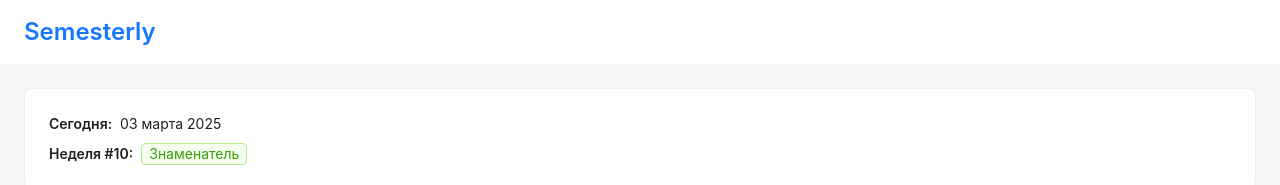
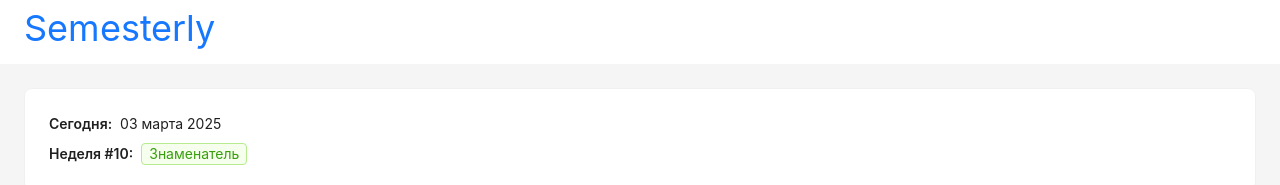
Before and after one commit to kosttiik/semesterly_frontend, a React (Vite) app: page / in a window 1280 px wide. Shown: the top 185 px of the page. Built offline with nearby package versions, Linux system fonts and the light colour scheme; no server answers.

Commit message:
Add fancy animations

```diff
--- a/package.json
+++ b/package.json
@@ -11,6 +11,7 @@
   },
   "dependencies": {
     "@ant-design/icons": "^5.6.1",
+    "@react-spring/web": "^9.7.5",
     "@reduxjs/toolkit": "^2.6.0",
     "antd": "^5.24.2",
     "axios": "^1.8.1",
@@ -25,8 +26,8 @@
   "devDependencies": {
     "@eslint/js": "^9.21.0",
     "@types/lodash": "^4.17.16",
-    "@types/react": "^19.0.10",
-    "@types/react-dom": "^19.0.4",
+    "@types/react": "^18.3.1",
+    "@types/react-dom": "^18.3.1",
     "@vitejs/plugin-react": "^4.3.4",
     "eslint": "^9.21.0",
     "eslint-config-prettier": "^10.0.2",
--- a/src/App.css
+++ b/src/App.css
@@ -5,10 +5,22 @@
     'Helvetica Neue', Arial, sans-serif;
 }
 
+/* Add this near the top of the file with other global styles */
+.layout {
+  overflow-x: hidden;
+  position: relative;
+  min-height: 100vh;
+  display: flex;
+  flex-direction: column;
+}
+
 /* Schedule viewer */
 .schedule-viewer {
   max-width: 100%;
   margin: 0 auto;
+  animation: fadeIn 0.3s ease-out; /* Reduced from 1s */
+  animation-delay: 0.1s; /* Reduced from 0.4s */
+  animation-fill-mode: both;
 }
 
 .schedule-table-container {
@@ -16,12 +28,19 @@
   background: white;
   border-radius: 8px;
   box-shadow: 0 2px 8px rgba(0, 0, 0, 0.1);
+  animation: fadeIn 0.3s ease-out; /* Reduced from 0.8s */
+  animation-delay: 0s; /* Removed delay */
+  animation-fill-mode: both;
+  backface-visibility: hidden;
+  transform: translateZ(0);
 }
 
 .schedule-table {
   width: 100%;
   border-collapse: collapse;
   table-layout: fixed;
+  transition: max-width 0.2s cubic-bezier(0.4, 0, 0.2, 1);
+  will-change: max-width;
 }
 
 .schedule-table th,
@@ -49,11 +68,16 @@
 .group-column {
   width: calc((100% - 100px) / var(--group-count, 1));
   text-align: center;
+  transition: width 0.2s cubic-bezier(0.4, 0, 0.2, 1); /* Faster transition */
+  animation: groupSlideIn 0.2s cubic-bezier(0.4, 0, 0.2, 1); /* Faster animation */
+  transform-origin: left center;
+  will-change: width, transform;
 }
 
 .schedule-table[data-groups='1'] .group-column {
   min-width: 300px;
   max-width: 800px;
+  transition-duration: 0.2s; /* Faster transition for first/last group */
 }
 
 .schedule-table[data-groups='1'] {
@@ -76,6 +100,8 @@
 .schedule-cell {
   vertical-align: top;
   min-height: 100px;
+  transition: width 0.2s cubic-bezier(0.4, 0, 0.2, 1);
+  will-change: width;
 }
 
 /* Card styling */
@@ -85,7 +111,7 @@
   border-radius: 4px;
   background-color: white;
   box-shadow: 0 2px 4px rgba(0, 0, 0, 0.05);
-  transition: all 0.4s ease; /* Slower animation */
+  transition: all 0.2s ease; /* Faster transition */
 }
 
 .lesson-card:hover {
@@ -237,3 +263,114 @@
   display: block;
   margin-bottom: 4px;
 }
+
+.text-semesterly {
+  color: #1677ff;
+}
+
+/* Animation keyframes */
+@keyframes slideInDown {
+  from {
+    transform: translateY(-30px);
+    opacity: 0;
+  }
+  to {
+    transform: translateY(0);
+    opacity: 1;
+  }
+}
+
+@keyframes fadeInUp {
+  from {
+    transform: translateY(15px); /* Reduced from 20px to prevent overflow */
+    opacity: 0;
+  }
+  to {
+    transform: translateY(0);
+    opacity: 1;
+  }
+}
+
+@keyframes fadeIn {
+  from {
+    opacity: 0;
+  }
+  to {
+    opacity: 1;
+  }
+}
+
+/* Add new keyframes for group animations */
+@keyframes groupSlideIn {
+  from {
+    opacity: 0;
+    transform: translateX(20px) scaleX(0.8);
+  }
+  to {
+    opacity: 1;
+    transform: translateX(0) scaleX(1);
+  }
+}
+
+/* Add animation classes */
+.ant-layout-header {
+  animation: slideInDown 0.6s ease-out;
+  will-change: transform, opacity;
+}
+
+.ant-layout-content {
+  animation: fadeIn 0.8s ease-out;
+  min-height: 200px; /* Ensures consistent minimum height */
+  position: relative;
+  flex: 1;
+  will-change: opacity;
+}
+
+.ant-layout-footer {
+  animation: fadeIn 0.6s ease-out;
+  animation-delay: 0.3s;
+  animation-fill-mode: both;
+  position: relative;
+  bottom: 0;
+  will-change: opacity;
+}
+
+/* Card entrance animations */
+.ant-card {
+  animation: fadeIn 0.6s ease-out forwards;
+  opacity: 0;
+}
+
+.schedule-viewer .ant-card:nth-child(1) {
+  animation-delay: 0.1s; /* Reduced from 0.5s */
+}
+
+.schedule-viewer .ant-card:nth-child(2) {
+  animation-delay: 0.2s; /* Reduced from 0.7s */
+}
+
+/* Empty state animation */
+.ant-empty {
+  animation: fadeIn 0.2s ease-out;
+  animation-delay: 0.1s;
+  animation-fill-mode: both;
+}
+
+/* Loading state animation */
+.ant-spin {
+  animation: fadeIn 0.4s ease-out;
+}
+
+/* Lesson card animations in new columns */
+.schedule-cell .lesson-card {
+  animation: fadeIn 0.3s ease-out backwards;
+}
+
+/* Optimize tab content switching */
+.ant-tabs-content-holder {
+  transition: none !important; /* Remove default antd transition */
+}
+
+.ant-tabs-tabpane {
+  animation: fadeIn 0.15s ease-out; /* Quick fade for tab content */
+}
--- a/src/App.tsx
+++ b/src/App.tsx
@@ -1,7 +1,8 @@
 import React, { ErrorInfo, memo } from 'react';
-import { Layout, Typography, ConfigProvider, theme, Alert, Button } from 'antd';
+import { Layout, ConfigProvider, theme, Alert, Button } from 'antd';
 import ScheduleViewer from './components/ScheduleViewer';
 import CurrentWeekIndicator from './components/CurrentWeekIndicator';
+import BlurText from './components/BlurText';
 import './App.css';
 
 class ErrorBoundary extends React.Component<
@@ -32,7 +33,7 @@
           showIcon
           action={
             <Button type="primary" onClick={() => window.location.reload()}>
-              Refresh Page
+              Перезагрузить страницу
             </Button>
           }
         />
@@ -44,7 +45,6 @@
 }
 
 const { Header, Content, Footer } = Layout;
-const { Title } = Typography;
 
 const CurrentWeekIndicatorMemo = memo(CurrentWeekIndicator);
 const ScheduleViewerMemo = memo(ScheduleViewer);
@@ -70,9 +70,13 @@
           <div
             style={{ display: 'flex', alignItems: 'center', height: '100%' }}
           >
-            <Title level={3} style={{ margin: '0', color: '#1677ff' }}>
-              Semesterly
-            </Title>
+            <BlurText
+              text="Semesterly"
+              delay={100}
+              animateBy="letters"
+              direction="top"
+              className="text-4xl text-semesterly"
+            />
           </div>
         </Header>
         <Content style={{ padding: '24px', backgroundColor: '#f5f5f5' }}>
--- /dev/null
+++ b/src/components/BlurText.tsx
@@ -0,0 +1,131 @@
+import React, { useEffect, useRef, useState } from 'react';
+import {
+  useSprings,
+  easings,
+  animated,
+  SpringValues,
+  SpringConfig,
+} from '@react-spring/web';
+
+interface AnimationState extends React.CSSProperties {
+  filter?: string;
+  opacity?: number;
+  transform?: string;
+}
+
+interface BlurTextProps {
+  text?: string;
+  delay?: number;
+  className?: string;
+  animateBy?: 'words' | 'letters';
+  direction?: 'top' | 'bottom';
+  threshold?: number;
+  rootMargin?: string;
+  animationFrom?: AnimationState;
+  animationTo?: AnimationState[];
+  easing?: keyof typeof easings;
+  onAnimationComplete?: () => void;
+}
+
+const BlurText: React.FC<BlurTextProps> = ({
+  text = '',
+  delay = 200,
+  className = '',
+  animateBy = 'words',
+  direction = 'top',
+  threshold = 0.1,
+  rootMargin = '0px',
+  animationFrom,
+  animationTo,
+  easing = 'easeOutCubic',
+  onAnimationComplete,
+}) => {
+  const [inView, setInView] = useState(false);
+  const ref = useRef<HTMLParagraphElement>(null);
+  const animatedCount = useRef(0);
+
+  const elements = animateBy === 'words' ? text.split(' ') : text.split('');
+
+  const defaultFrom: AnimationState =
+    direction === 'top'
+      ? {
+          filter: 'blur(10px)',
+          opacity: 0,
+          transform: 'translate3d(0,-50px,0)',
+        }
+      : {
+          filter: 'blur(10px)',
+          opacity: 0,
+          transform: 'translate3d(0,50px,0)',
+        };
+
+  const defaultTo: AnimationState[] = [
+    {
+      filter: 'blur(5px)',
+      opacity: 0.5,
+      transform:
+        direction === 'top' ? 'translate3d(0,5px,0)' : 'translate3d(0,-5px,0)',
+    },
+    { filter: 'blur(0px)', opacity: 1, transform: 'translate3d(0,0,0)' },
+  ];
+
+  useEffect(() => {
+    if (ref.current) {
+      const observer = new IntersectionObserver(
+        ([entry]) => {
+          if (entry.isIntersecting) {
+            setInView(true);
+            observer.unobserve(ref.current!);
+          }
+        },
+        { threshold, rootMargin }
+      );
+      observer.observe(ref.current);
+      return () => observer.disconnect();
+    }
+  }, [threshold, rootMargin]);
+
+  const springs: SpringValues<AnimationState>[] = useSprings(
+    elements.length,
+    elements.map((_, i) => ({
+      from: animationFrom || defaultFrom,
+      to: inView
+        ? async (next: (props: AnimationState) => Promise<void>) => {
+            for (const step of animationTo || defaultTo) {
+              await next(step);
+            }
+            animatedCount.current += 1;
+            if (
+              animatedCount.current === elements.length &&
+              onAnimationComplete
+            ) {
+              onAnimationComplete();
+            }
+          }
+        : animationFrom || defaultFrom,
+      delay: i * delay,
+      config: { easing: easings[easing], duration: 400 } as SpringConfig,
+    }))
+  );
+
+  return (
+    <p ref={ref} className={className}>
+      {springs.map((props, i) => (
+        <animated.span
+          key={i}
+          style={{
+            ...props,
+            display: 'inline-block',
+            willChange: 'transform, filter, opacity',
+            fontSize: '36px',
+          }}
+        >
+          {elements[i]}
+          {animateBy === 'words' && i < elements.length - 1 ? ' ' : ''}
+        </animated.span>
+      ))}
+    </p>
+  );
+};
+
+export default BlurText;
--- a/src/components/ScheduleViewer.tsx
+++ b/src/components/ScheduleViewer.tsx
@@ -173,7 +173,8 @@
   }, []);
 
   // Optimized schedule data fetching
-  const fetchScheduleData = useCallback(async () => {
+  const fetchScheduleData = useCallback(
+    async (forceRefresh = false) => {
       if (selectedGroups.length === 0) {
         setScheduleData([]);
         return;
@@ -181,36 +182,39 @@
 
       setLoading(true);
       try {
+        // If force refresh, clear cache for selected groups
+        if (forceRefresh) {
+          selectedGroups.forEach((groupId) => {
+            fetchedSchedules.current.delete(groupId);
+            scheduleService.clearScheduleCache(groupId);
+          });
+        }
+
         const newSchedules = selectedGroups.filter(
           (groupId) => !fetchedSchedules.current.has(groupId)
         );
 
-      if (newSchedules.length > 0) {
+        if (newSchedules.length > 0 || forceRefresh) {
           const results = await Promise.all(
-          newSchedules.map((groupId) =>
+            selectedGroups.map((groupId) =>
               scheduleService.getGroupSchedule(groupId)
             )
           );
 
-        newSchedules.forEach((groupId) =>
+          selectedGroups.forEach((groupId) =>
             fetchedSchedules.current.add(groupId)
           );
 
-        setScheduleData((prevData) => {
-          const existingData = prevData.filter((item) =>
-            selectedGroups.some((groupId) =>
-              item.groups.some((g) => g.uuid === groupId)
-            )
-          );
-          return [...existingData, ...results.flat()];
-        });
+          setScheduleData(results.flat());
         }
       } catch {
         message.error('Не удалось загрузить расписание');
       } finally {
         setLoading(false);
       }
-  }, [selectedGroups]);
+    },
+    [selectedGroups]
+  );
 
   // Cleanup on unmount
   useEffect(() => {
@@ -532,7 +536,7 @@
                   </Space>
                   <Button
                     icon={<ReloadOutlined />}
-                    onClick={fetchScheduleData}
+                    onClick={() => fetchScheduleData(true)}
                     disabled={selectedGroups.length === 0}
                   >
                     Обновить
```
Also changed, not shown: 1 other file (tests, documents, lock files or other folders). Lines whose indentation alone changed are shown as unchanged.
